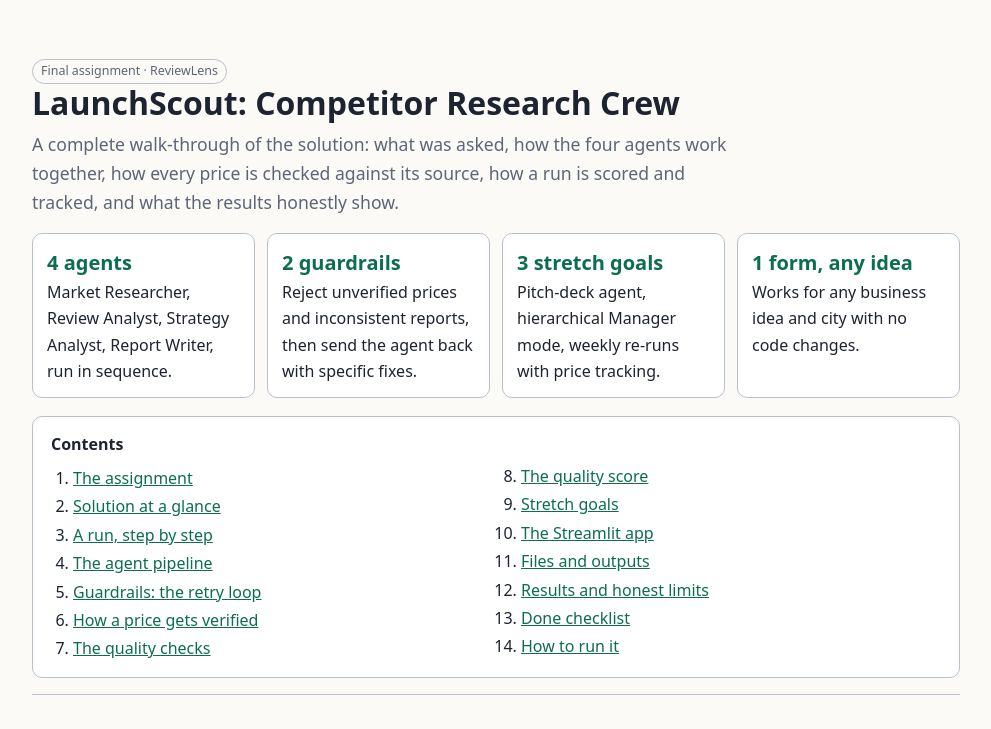
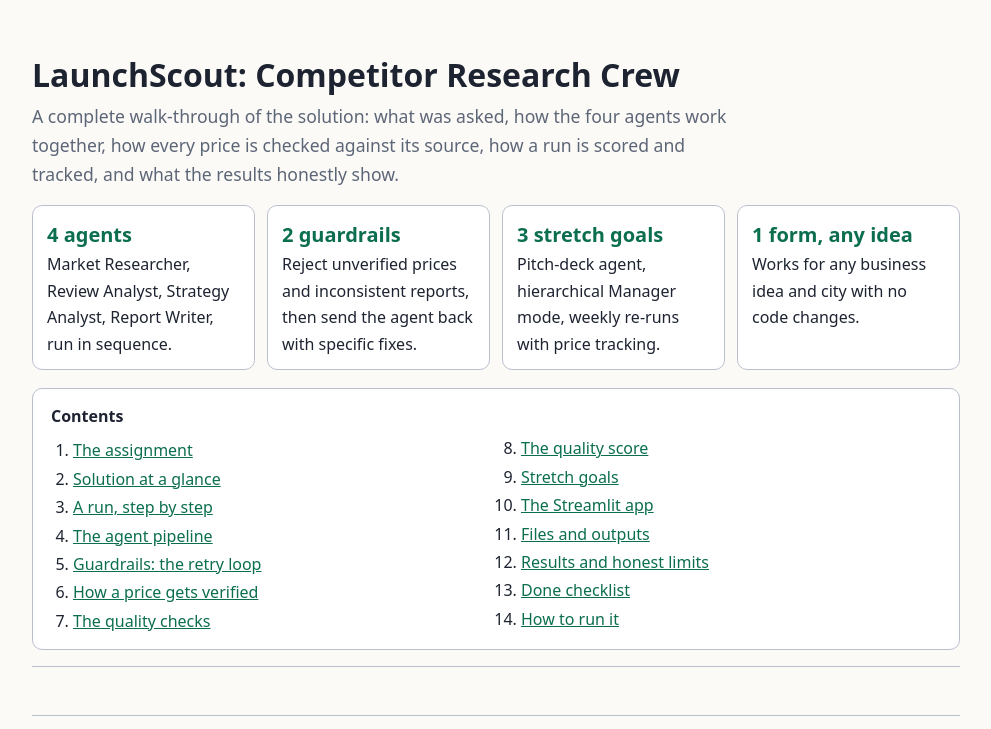
Before and after one commit to vssairam/LaunchScout_CRC, a plain HTML site: page ARTEFACTS.html in a window 1280 px wide. Shown: the top 729 px of the page, without its empty margins (144-1135 px from the left). Drawn offline with Linux system fonts and the light colour scheme.

Commit message:
Update ARTEFACTS.html: remove the assignment tag line from the header
Co-Authored-By: Claude Sonnet 5.5 <noreply@anthropic.com>

```diff
--- a/ARTEFACTS.html
+++ b/ARTEFACTS.html
@@ -85,7 +85,6 @@
 <div class="wrap">
 
 <header class="hero">
-  <span class="tag">Final assignment · ReviewLens</span>
   <h1>LaunchScout: Competitor Research Crew</h1>
   <p class="lead">A complete walk-through of the solution: what was asked, how the four agents work together, how every
   price is checked against its source, how a run is scored and tracked, and what the results honestly show.</p>
```
